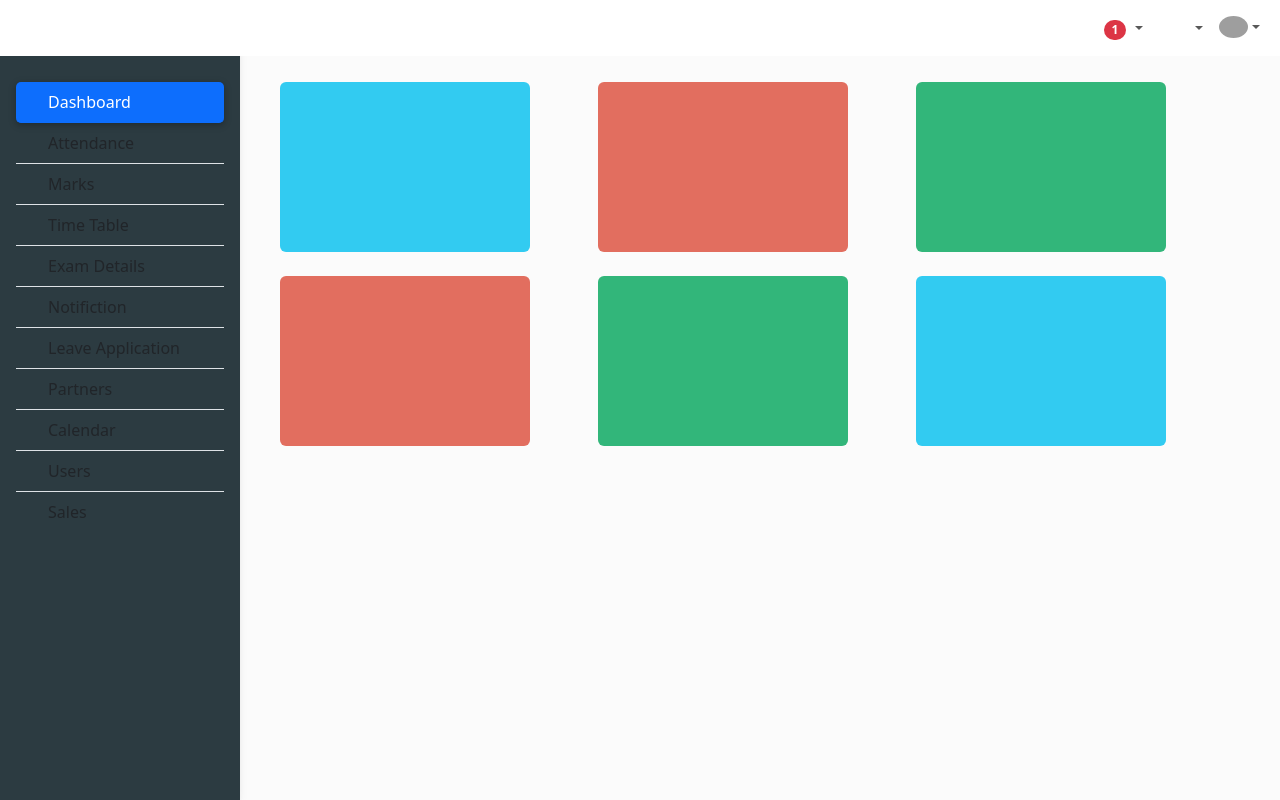
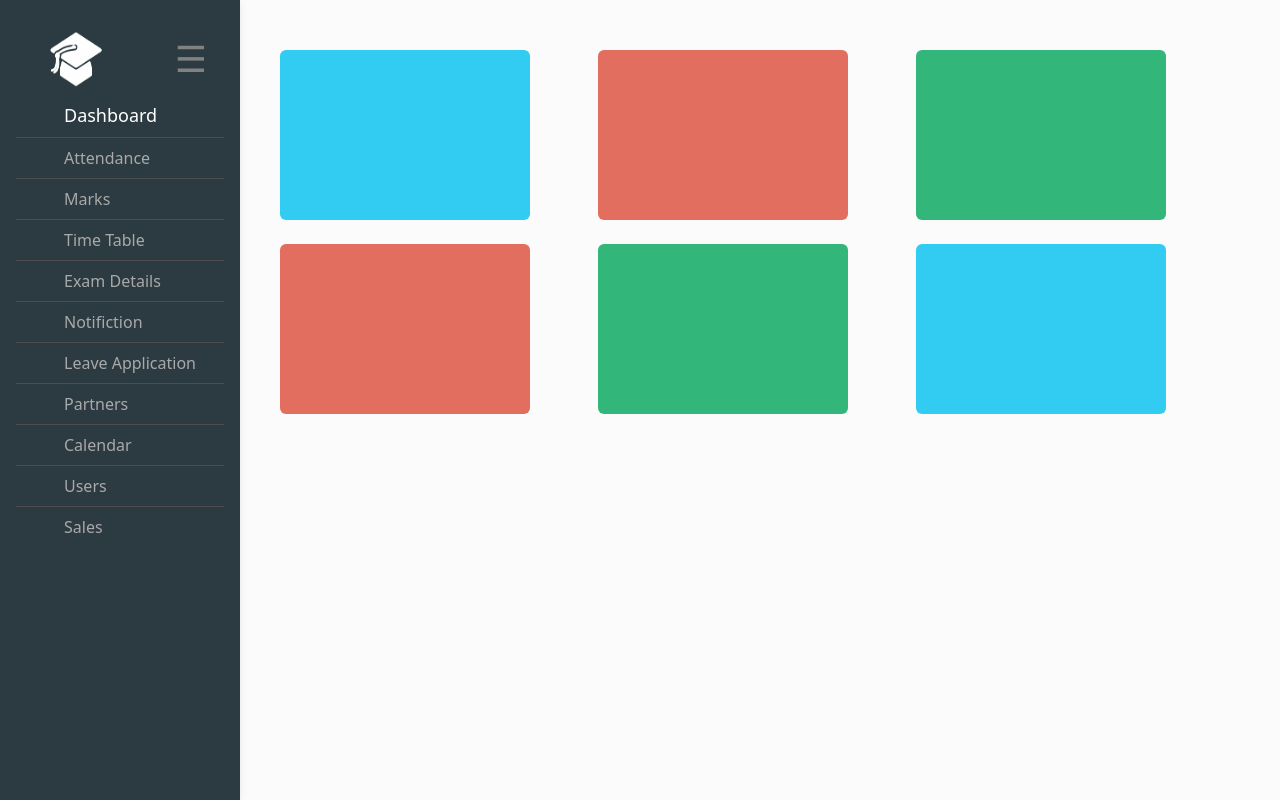
Before and after one commit to KMIrfan/School-Management-System, a Django app: page / in a window 1280 px wide. Run offline with Django 4.2, Linux system fonts and the light colour scheme; grey boxes are pictures that could not be loaded.

Commit message:
sidebar fixed 27/12/22

```diff
--- a/common/static/style/style.css
+++ b/common/static/style/style.css
@@ -4,6 +4,7 @@ body {
   @media (min-width: 991.98px) {
     main {
       padding-left: 240px;
+
     }
   }
 
@@ -13,10 +14,36 @@ body {
     top: 0;
     bottom: 0;
     left: 0;
-    padding: 58px 0 0; /* Height of navbar */
     box-shadow: 0 2px 5px 0 rgb(0 0 0 / 5%), 0 2px 10px 0 rgb(0 0 0 / 5%);
     width: 240px;
-    z-index: 600;
+    z-index: 1;
+    overflow-x: hidden;
+    transition: 0.5s;
+  }
+  .sidebar a {
+    padding: 8px 8px 8px 32px;
+    text-decoration: none;
+    color: #818181;
+    display: block;
+    transition: 0.3s;;
+  }
+  .sidebar .closebtn {
+    position: absolute;
+    top: 0;
+    right: 25px;
+    font-size: 36px;
+    margin-left: 50px;
+  }
+  .openbtn {
+    font-size: 20px;
+    cursor: pointer;
+    background-color: #2c3b41;
+    color: white;
+    padding: 10px 15px;
+    border: none;
+  }
+  .openbtn:hover {
+    background-color: #444;
   }
 
   @media (max-width: 991.98px) {
@@ -37,6 +64,25 @@ body {
     overflow-x: hidden;
     overflow-y: auto; /* Scrollable contents if viewport is shorter than content. */
   }
+  .fontcol{
+    color: #aaa9a9;
+  }
+  .list-group-item{
+    border-color: rgb(78, 78, 78);
+
+  }
+  .linkactive{
+    color: #ffff;
+    font-size: 18px;
+
+    font-weight: 500;
+
+  }
+  .list-group-item:hover{
+    background-color:#212c30;
+  }
+
+
 
   /* content area */
   @media (min-width: 991.98px) {
--- a/common/templates/commontemp/index.html
+++ b/common/templates/commontemp/index.html
@@ -13,196 +13,59 @@
 <body>
     <header>
         <!-- Sidebar -->
+        <button class="openbtn" onclick="openNav()">&#9776; </button>
         <nav id="sidebarMenu" class="collapse d-lg-block sidebar collapse bg-lightdark">
           <div class="position-sticky">
             <div class="list-group list-group-flush mx-3 mt-4">
+
+
+
+                <i class="fas fa-tachometer-alt fa-fw me-3"></i><img src="{% static 'images/school.png' %}" height="70px" width="120px">
+                <a href="javascript:void(0)" class="closebtn" onclick="closeNav()">&#9776;</a>
               <a
-                href="#" class="list-group-item list-group-item-action py-2 ripple active" aria-current="true">
-                <i class="fas fa-tachometer-alt fa-fw me-3"></i><span>Dashboard</span>
+                href="#" class="list-group-item list-group-item-action py-2 ripple bg-lightdark" aria-current="true">
+                <i class="fas fa-tachometer-alt fa-fw me-3"></i><span class="linkactive">Dashboard</span>
               </a>
               <a href="#" class="list-group-item list-group-item-action py-2 ripple bg-lightdark">
-                <i class="fas fa-chart-area fa-fw me-3"></i><span>Attendance</span>
+                <i class="fas fa-chart-area fa-fw me-3"></i><span class="fontcol">Attendance</span>
               </a>
               <a href="#" class="list-group-item list-group-item-action py-2 ripple bg-lightdark"
-                ><i class="fas fa-lock fa-fw me-3"></i><span>Marks</span></a
+                ><i class="fas fa-lock fa-fw me-3"></i><span class="fontcol">Marks</span></a
               >
               <a href="#" class="list-group-item list-group-item-action py-2 ripple bg-lightdark"
-                ><i class="fas fa-chart-line fa-fw me-3"></i><span>Time Table</span></a
+                ><i class="fas fa-chart-line fa-fw me-3"></i><span class="fontcol">Time Table</span></a
               >
               <a href="#" class="list-group-item list-group-item-action py-2 ripple bg-lightdark">
-                <i class="fas fa-chart-pie fa-fw me-3"></i><span>Exam Details</span>
+                <i class="fas fa-chart-pie fa-fw me-3"></i><span class="fontcol">Exam Details</span>
               </a>
               <a href="#" class="list-group-item list-group-item-action py-2 ripple bg-lightdark"
-                ><i class="fas fa-chart-bar fa-fw me-3"></i><span>Notifiction</span></a
+                ><i class="fas fa-chart-bar fa-fw me-3"></i><span class="fontcol">Notifiction</span></a
               >
               <a href="#" class="list-group-item list-group-item-action py-2 ripple bg-lightdark"
-                ><i class="fas fa-globe fa-fw me-3"></i><span>Leave Application</span></a
+                ><i class="fas fa-globe fa-fw me-3"></i><span class="fontcol">Leave Application</span></a
               >
               <a href="#" class="list-group-item list-group-item-action py-2 ripple bg-lightdark"
-                ><i class="fas fa-building fa-fw me-3"></i><span>Partners</span></a
+                ><i class="fas fa-building fa-fw me-3"></i><span class="fontcol">Partners</span></a
               >
               <a href="#" class="list-group-item list-group-item-action py-2 ripple bg-lightdark"
-                ><i class="fas fa-calendar fa-fw me-3"></i><span>Calendar</span></a
+                ><i class="fas fa-calendar fa-fw me-3"></i><span class="fontcol">Calendar</span></a
               >
               <a href="#" class="list-group-item list-group-item-action py-2 ripple bg-lightdark"
-                ><i class="fas fa-users fa-fw me-3"></i><span>Users</span></a
+                ><i class="fas fa-users fa-fw me-3"></i><span class="fontcol">Users</span></a
               >
               <a href="#" class="list-group-item list-group-item-action py-2 ripple bg-lightdark"
-                ><i class="fas fa-money-bill fa-fw me-3"></i><span>Sales</span></a
+                ><i class="fas fa-money-bill fa-fw me-3"></i><span class="fontcol">Sales</span></a
               >
             </div>
           </div>
         </nav>
         <!-- Sidebar -->
 
-        <!-- Navbar -->
-        <nav id="main-navbar" class="navbar navbar-expand-lg navbar-light bg-white fixed-top">
-          <!-- Container wrapper -->
-          <div class="container-fluid">
-            <!-- Toggle button -->
-            <button class="navbar-toggler" type="button" data-toggle="collapse" data-target="#sidebarMenu" aria-controls="#sidebarMenu" aria-expanded="false" aria-label="Toggle navigation">
-                <span class="navbar-toggler-icon"></span>
-              </button>
+
+      </header>
 
 
 
-            <!-- Right links -->
-            <ul class="navbar-nav ms-auto d-flex flex-row">
-              <!-- Notification dropdown -->
-              <li class="nav-item dropdown">
-                <a
-                  class="nav-link me-3 me-lg-0 dropdown-toggle hidden-arrow"
-                  href="#"
-                  id="navbarDropdownMenuLink"
-                  role="button"
-                  data-mdb-toggle="dropdown"
-                  aria-expanded="false"
-                >
-                  <i class="fas fa-bell"></i>
-                  <span class="badge rounded-pill badge-notification bg-danger">1</span>
-                </a>
-                <ul
-                  class="dropdown-menu dropdown-menu-end"
-                  aria-labelledby="navbarDropdownMenuLink"
-                >
-                  <li>
-                    <a class="dropdown-item" href="#">Some news</a>
-                  </li>
-                  <li>
-                    <a class="dropdown-item" href="#">Another news</a>
-                  </li>
-                  <li>
-                    <a class="dropdown-item" href="#">Something else here</a>
-                  </li>
-                </ul>
-              </li>
-
-              <!-- Icon -->
-              <li class="nav-item">
-                <a class="nav-link me-3 me-lg-0" href="#">
-                  <i class="fas fa-fill-drip"></i>
-                </a>
-              </li>
-              <!-- Icon -->
-              <li class="nav-item me-3 me-lg-0">
-                <a class="nav-link" href="#">
-                  <i class="fab fa-github"></i>
-                </a>
-              </li>
-
-              <!-- Icon dropdown -->
-              <li class="nav-item dropdown">
-                <a
-                  class="nav-link me-3 me-lg-0 dropdown-toggle hidden-arrow"
-                  href="#"
-                  id="navbarDropdown"
-                  role="button"
-                  data-mdb-toggle="dropdown"
-                  aria-expanded="false"
-                >
-                  <i class="united kingdom flag m-0"></i>
-                </a>
-                <ul class="dropdown-menu dropdown-menu-end" aria-labelledby="navbarDropdown">
-                  <li>
-                    <a class="dropdown-item" href="#"
-                      ><i class="united kingdom flag"></i>English
-                      <i class="fa fa-check text-success ms-2"></i
-                    ></a>
-                  </li>
-                  <li><hr class="dropdown-divider" /></li>
-                  <li>
-                    <a class="dropdown-item" href="#"><i class="poland flag"></i>Polski</a>
-                  </li>
-                  <li>
-                    <a class="dropdown-item" href="#"><i class="china flag"></i>中文</a>
-                  </li>
-                  <li>
-                    <a class="dropdown-item" href="#"><i class="japan flag"></i>日本語</a>
-                  </li>
-                  <li>
-                    <a class="dropdown-item" href="#"><i class="germany flag"></i>Deutsch</a>
-                  </li>
-                  <li>
-                    <a class="dropdown-item" href="#"><i class="france flag"></i>Français</a>
-                  </li>
-                  <li>
-                    <a class="dropdown-item" href="#"><i class="spain flag"></i>Español</a>
-                  </li>
-                  <li>
-                    <a class="dropdown-item" href="#"><i class="russia flag"></i>Русский</a>
-                  </li>
-                  <li>
-                    <a class="dropdown-item" href="#"><i class="portugal flag"></i>Português</a>
-                  </li>
-                </ul>
-              </li>
-
-              <!-- Avatar -->
-              <li class="nav-item dropdown">
-                <a
-                  class="nav-link dropdown-toggle hidden-arrow d-flex align-items-center"
-                  href="#"
-                  id="navbarDropdownMenuLink"
-                  role="button"
-                  data-mdb-toggle="dropdown"
-                  aria-expanded="false"
-                >
-                  <img
-                    src="https://mdbcdn.b-cdn.net/img/Photos/Avatars/img (31).webp"
-                    class="rounded-circle"
-                    height="22"
-                    alt="Avatar"
-                    loading="lazy"
-                  />
-                </a>
-                <ul
-                  class="dropdown-menu dropdown-menu-end"
-                  aria-labelledby="navbarDropdownMenuLink"
-                >
-                  <li>
-                    <a class="dropdown-item" href="#">My profile</a>
-                  </li>
-                  <li>
-                    <a class="dropdown-item" href="#">Settings</a>
-                  </li>
-                  <li>
-                    <a class="dropdown-item" href="#">Logout</a>
-                  </li>
-                </ul>
-              </li>
-            </ul>
-          </div>
-          <!-- Container wrapper -->
-        </nav>
-        <!-- Navbar -->
-      </header>
-      <!--Main Navigation-->
-
-      <!--Main layout-->
-      <main style="margin-top: 58px;">
-        <div class="container pt-4"></div>
-      </main>
-      <!--Main layout -->
     </header>
 
     <section>
@@ -252,7 +115,16 @@
 
 
 
+    <script>
+      function openNav() {
+    document.getElementById("sidebarMenu").style.width = "250px";
+  }
 
+  /* Set the width of the sidebar to 0 (hide it) */
+  function closeNav() {
+    document.getElementById("sidebarMenu").style.width = "0";
+  }
+  </script>
 
     <script src="https://cdn.jsdelivr.net/npm/@popperjs/core@2.11.6/dist/umd/popper.min.js" integrity="sha384-oBqDVmMz9ATKxIep9tiCxS/Z9fNfEXiDAYTujMAeBAsjFuCZSmKbSSUnQlmh/jp3" crossorigin="anonymous"></script>
     <script src="https://cdn.jsdelivr.net/npm/bootstrap@5.3.0-alpha1/dist/js/bootstrap.min.js" integrity="sha384-mQ93GR66B00ZXjt0YO5KlohRA5SY2XofN4zfuZxLkoj1gXtW8ANNCe9d5Y3eG5eD" crossorigin="anonymous"></script>
```
Also changed, not shown: common/templates/commontemp/test.html (added, +92 -0 lines), common/static/images/school.png (added).
